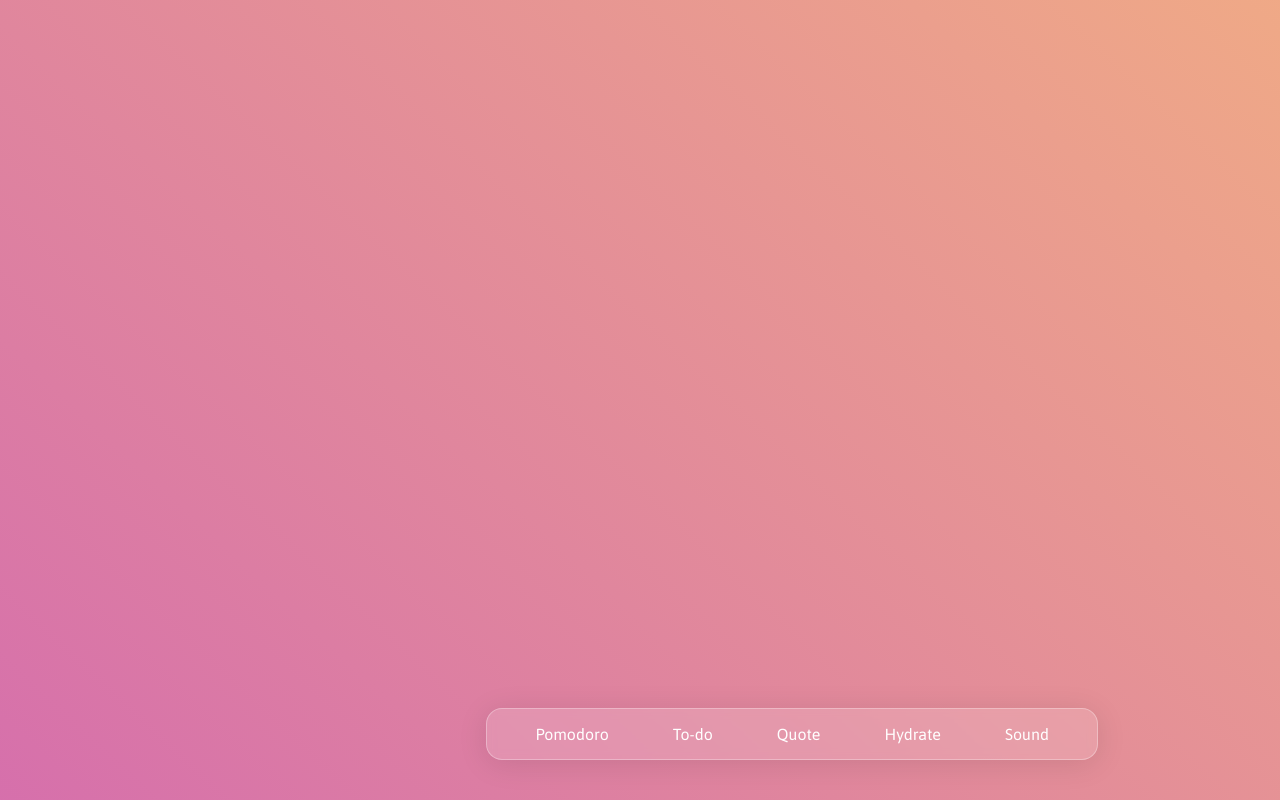
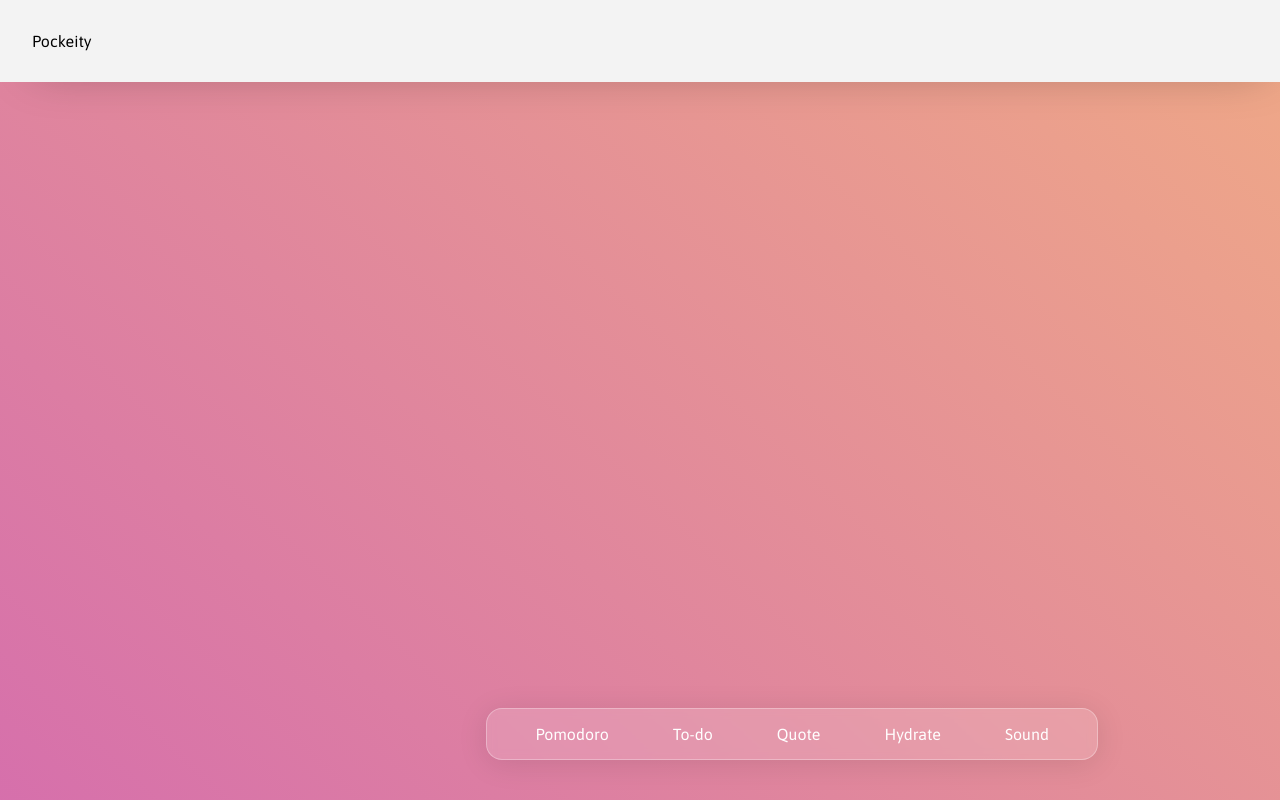
Before and after one commit to jjxnn/study-app, a React (Create React App) app: page / in a window 1280 px wide. Built offline with nearby package versions, Linux system fonts and the light colour scheme; no server answers.

Commit message:
Fixing .json script v3

```diff
--- a/package.json
+++ b/package.json
@@ -17,8 +17,8 @@
     "web-vitals": "^2.1.4"
   },
   "scripts": {
-    "start": "npm start",
-    "build": "npm install",
+    "start": "react-scripts start",
+    "build": "react-scripts build",
     "test": "react-scripts test",
     "eject": "react-scripts eject"
   },
--- a/src/App.js
+++ b/src/App.js
@@ -13,6 +13,11 @@ const Test = ({name, clickEvent}) => {
   )
   }
 
+  const Logo = () => {
+    return(
+      <header className='header'>Pockeity</header>
+    )
+  }
 
 const App = () => {
   const [pomodoro_cont, setPomodoro_cont] = useState(false)
@@ -22,24 +27,29 @@ const App = () => {
   const navBar = [
     {
       name: 'Pomodoro',
-      id: 1
+      id: 1,
+      clicked: false,
     },
     {
       name: 'To-do',
       id: 2,
+      clicked: false,
     },
     {
       name: 'Quote',
-      id: 3
+      id: 3,
+      clicked: false,
     },
     {
       name: 'Hydrate',
-      id: 4
+      id: 4,
+      clicked: false,
     },
     {
       name: 'Sound',
-      id: 5
-    }
+      id: 5,
+      clicked: false,
+    },
   ]
   const handleContainer = (curr_container) => {
     switch(curr_container) {
@@ -62,6 +72,7 @@ const App = () => {
 
   return (
       <main>
+        <Logo/>
     <nav>
       <ul className="nav-bar">
         {navBar.map((option) => {
--- a/src/App.scss
+++ b/src/App.scss
@@ -85,7 +85,12 @@ input, button {
 
 
 
-
+.header {
+	color: black;
+	padding: 2rem;
+	background-color: #f3f3f3;
+	box-shadow: 10px 10px 48px -25px rgba(0,0,0,0.36);
+}
 
 .nav-bar {
 	list-style-type: none;
```
